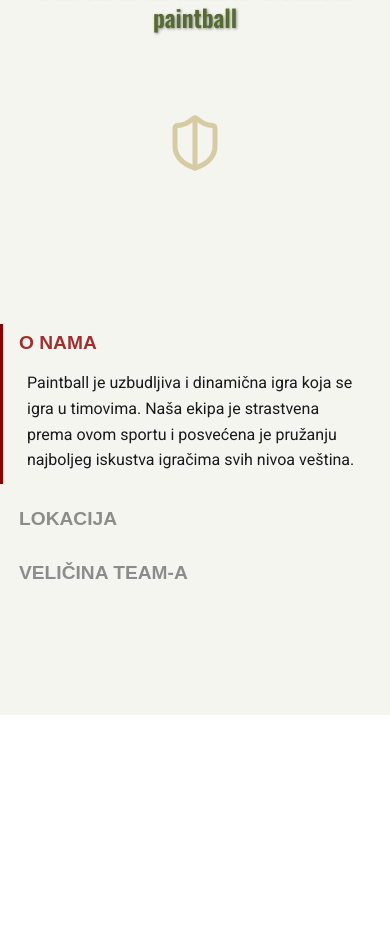
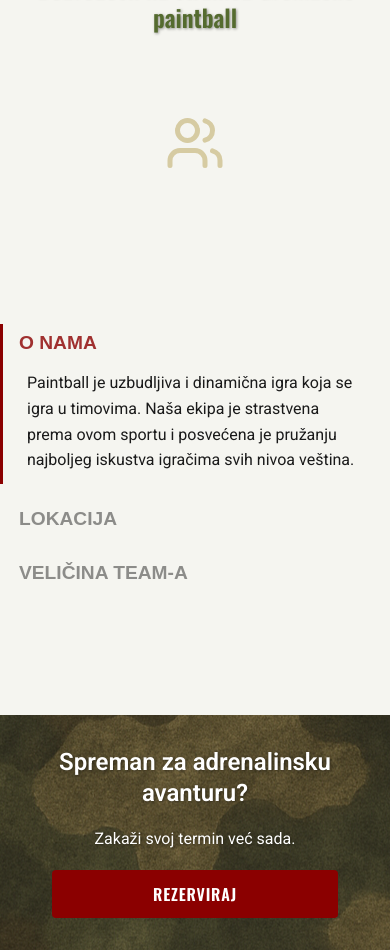
Before and after one commit to kristijan00/paintball, a Next.js app: page / in a window 390 px wide. Shown: the part 889-1839 px from the top of the page. Before the commit the page ends 1604 px from the top, so only its background shows below. Built offline with nearby package versions, Linux system fonts and the light colour scheme.

Commit message:
Added the CTA section, updated mixins.

```diff
--- a/src/app/page.tsx
+++ b/src/app/page.tsx
@@ -1,12 +1,14 @@
 import styles from './page.module.scss';
 import Hero from '@/components/hero/hero';
 import About from '@/components/about/about';
+import CTA from '@/components/cta/cta';
 
 const Home = () => {
   return (
     <main className={styles.main}>
       <Hero />
       <About />
+      <CTA />
     </main>
   );
 };
--- a/src/app/themes/mixins.scss
+++ b/src/app/themes/mixins.scss
@@ -2,55 +2,70 @@
   position: relative;
 
   &::before {
-    content: '';
-    position: absolute;
-    top: 0; left: 0; right: 0; bottom: 0;
-    background: $color;
-    z-index: 0;
+    content      : '';
+    position     : absolute;
+    top          : 0;
+    left         : 0;
+    right        : 0;
+    bottom       : 0;
+    background   : $color;
+    z-index      : 0;
     border-radius: inherit;
   }
 
   >* {
     position: relative;
-    z-index: 1;
+    z-index : 1;
   }
 }
 
 @mixin fade-bg($direction: to right, $from: var(--color-heading), $to: rgba(26, 26, 26, 0), $width: 80%) {
-  position: absolute;
-  top: 0;
-  left: 0;
-  height: 100%;
-  width: $width;
-  background: linear-gradient($direction, $from, $to);
-  z-index: 1;
+  position      : absolute;
+  top           : 0;
+  left          : 0;
+  height        : 100%;
+  width         : $width;
+  background    : linear-gradient($direction, $from, $to);
+  z-index       : 1;
   pointer-events: none;
 }
 
-@mixin button-base(
-  $bg: var(--color-cta),
+@mixin button-base($bg: var(--color-cta),
   $color: #fff,
   $hover-color: black,
-  $border-radius: 4px
-) {
-  font-family: var(--font-heading);
-  letter-spacing: 0.05em;
-  text-transform: uppercase;
-  display: flex;
-  justify-content: center;
-  align-items: center;
-  padding: 1rem 4rem;
-  width: 25%;
+  $border-radius: 4px) {
+  font-family     : var(--font-heading);
+  letter-spacing  : 0.05em;
+  text-transform  : uppercase;
+  display         : flex;
+  justify-content : center;
+  align-items     : center;
+  padding         : 1rem 4rem;
+  width           : 25%;
   background-color: $bg;
-  color: $color;
-  border-radius: $border-radius;
-  text-decoration: none;
-  transition: all 0.3s;
-  font-size: 1rem;
-  font-weight: 600;
+  color           : $color;
+  border-radius   : $border-radius;
+  text-decoration : none;
+  transition      : all 0.3s;
+  font-size       : 1rem;
+  font-weight     : 600;
 
   &:hover {
-    color: $hover-color;
+    color    : $hover-color;
     transform: scale(1.05);
   }
 }
+
+@mixin button-mobile($width: 50%) {
+  width: $width;
+
+  &:hover {
+    transform: none;
+    color    : #fff;
+  }
+
+  &:active {
+    transform: scale(0.97);
+    color    : black;
+  }
+}
--- a/src/components/about/about.tsx
+++ b/src/components/about/about.tsx
@@ -2,13 +2,13 @@
 
 import { useState } from 'react';
 import styles from './about.module.scss';
-import { LocateFixed, ShieldHalf } from 'lucide-react';
+import { LocateFixed, ShieldHalf, Users } from 'lucide-react';
 
 const sections = [
   {
     title: 'O NAMA',
     content: 'Paintball je uzbudljiva i dinamična igra koja se igra u timovima. Naša ekipa je strastvena prema ovom sportu i posvećena je pružanju najboljeg iskustva igračima svih nivoa veština.',
-    icon: <ShieldHalf size={100} color="var(--color-neutral)" className={styles.logo} />,
+    icon: <Users size={100} color="var(--color-neutral)" className={styles.logo} />,
 
   },
   {
--- /dev/null
+++ b/src/components/cta/cta.module.scss
@@ -0,0 +1,54 @@
+@use '../../app/themes/mixins.scss'as *;
+
+.ctaContainer {
+  position  : relative;
+  padding   : 3rem 2rem;
+  text-align: center;
+  background: url('../../../public/camo.png') center center;
+  color     : white;
+
+  .button {
+    margin: auto;
+    @include button-base();
+  }
+
+  .ctaHeader {
+    font-family  : var(--font-body);
+    color        : var(--color-text-overlay);
+    font-size    : 2rem;
+    font-weight  : 700;
+    line-height  : 1.3;
+    text-shadow  : 1px 1px 3px rgba(0, 0, 0, 0.4);
+    margin-bottom: 20px;
+  }
+
+  .ctaSubheader {
+    font-family  : var(--font-body);
+    color        : var(--color-text-overlay);
+    font-size    : 1.4rem;
+    font-weight  : 400;
+    line-height  : 1.3;
+    text-shadow  : 1px 1px 3px rgba(0, 0, 0, 0.4);
+    margin-bottom: 20px;
+  }
+}
+
+@media (max-width: 600px) {
+  .ctaContainer {
+    padding   : 2rem 1rem;
+    text-align: center;
+
+    .ctaHeader {
+      font-size: 1.5rem;
+    }
+
+    .ctaSubheader {
+      font-size: 1rem;
+    }
+
+    .button {
+      padding: 0.75rem 2rem;
+      @include button-mobile(80%);
+    }
+  }
+}
--- /dev/null
+++ b/src/components/cta/cta.tsx
@@ -0,0 +1,13 @@
+import styles from './cta.module.scss';
+
+const CTA = () => {
+  return (
+    <section className={styles.ctaContainer}>
+      <p className={styles.ctaHeader}>Spreman za adrenalinsku avanturu?</p>
+      <p className={styles.ctaSubheader}>Zakaži svoj termin već sada.</p>
+      <button className={styles.button}>Rezerviraj</button>
+    </section>
+  );
+};
+
+export default CTA;
--- a/src/components/hero/hero.module.scss
+++ b/src/components/hero/hero.module.scss
@@ -23,7 +23,7 @@
   @include overlay(rgba(0, 0, 0, 0.45));
 
   .title {
-    font-family: var(--font-hero);
+    font-family  : var(--font-hero);
     margin-bottom: 1rem;
     color        : var(--color-text-overlay);
     text-shadow  : 1px 1px 3px rgba(0, 0, 0, 0.4);
@@ -31,7 +31,7 @@
   }
 
   .description {
-    font-family: var(--font-body);
+    font-family        : var(--font-body);
     color              : var(--color-text-overlay);
     text-shadow        : 1px 1px 3px rgba(0, 0, 0, 0.4);
     font-size          : 1.1rem;
@@ -56,19 +56,7 @@
     }
 
     .button {
-      width: 50%;
-
-      &:hover {
-        /* Disable or minimize hover effect on mobile */
-        transform: none;
-        color    : #fff;
-      }
-
-      &:active {
-        /* Optional: add a tap effect */
-        transform: scale(0.97);
-        color    : black;
-      }
+      @include button-mobile(50%);
     }
   }
 }
```
